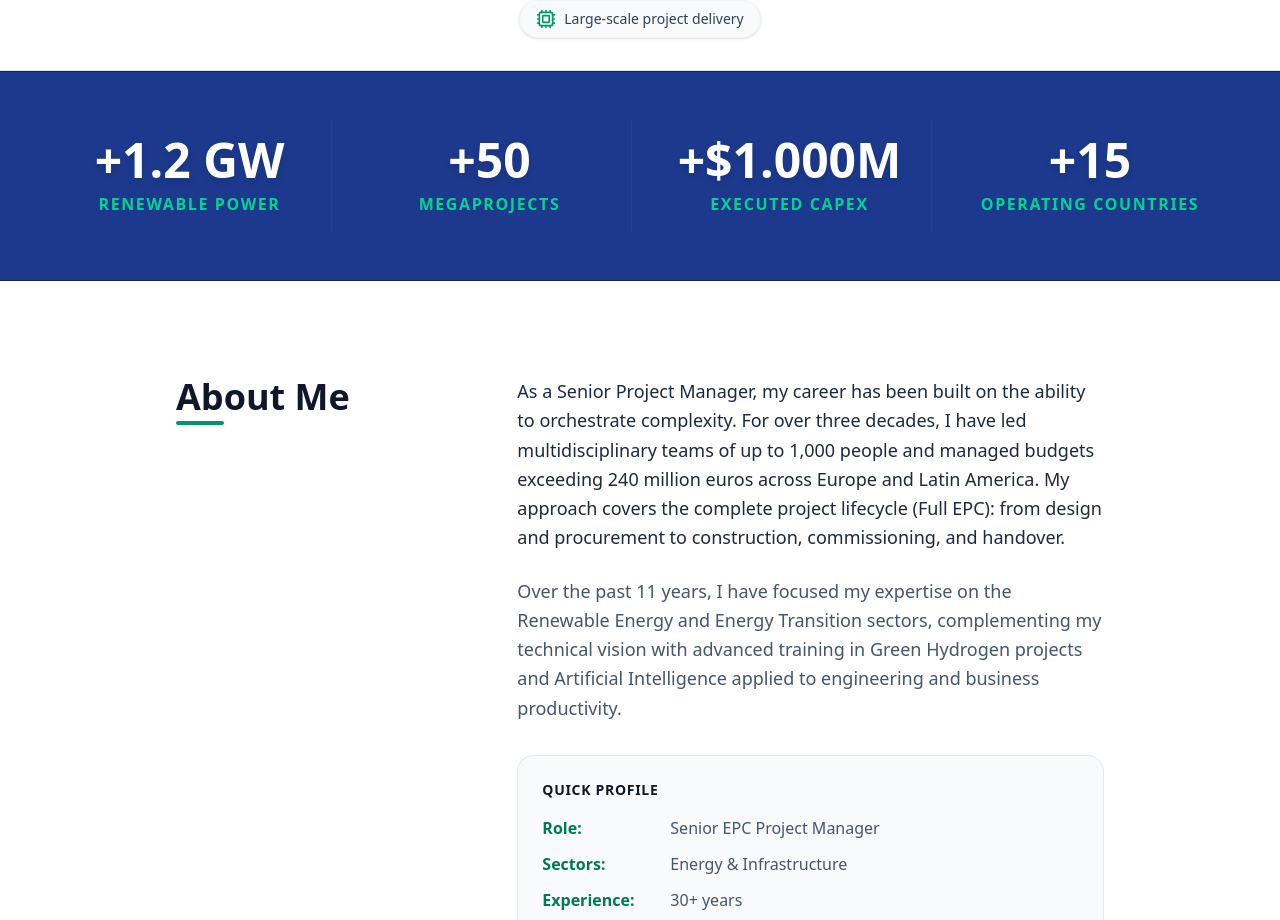
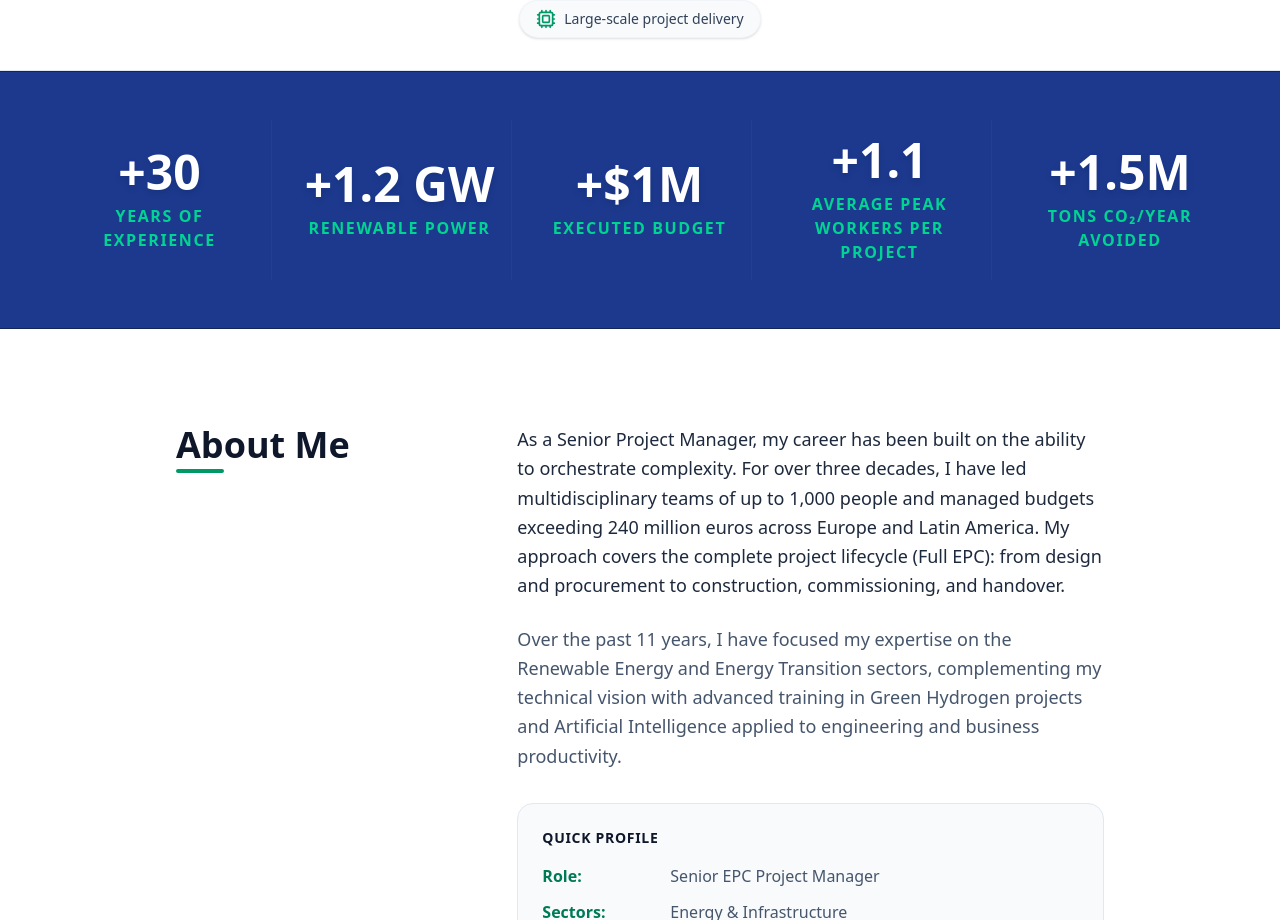
Before and after one commit to anxo68/professional-portfolio-anxo-ferreiros, a Next.js app: page /en in a window 1280 px wide. Shown: the part 1320-2240 px from the top of the page. Built offline with nearby package versions, Linux system fonts and the light colour scheme.

Commit message:
chore(impact): revert Key Impact section to 5 original metrics

```diff
--- a/src/components/ImpactMetrics.tsx
+++ b/src/components/ImpactMetrics.tsx
@@ -5,16 +5,17 @@ export default function ImpactMetrics() {
   const t = useTranslations('Impact');
 
   const metrics = [
+    { value: t('exp'), label: t('expLabel') },
     { value: t('power'), label: t('powerLabel') },
-    { value: t('projects'), label: t('projectsLabel') },
     { value: t('budget'), label: t('budgetLabel') },
-    { value: t('countries'), label: t('countriesLabel') }
+    { value: t('team'), label: t('teamLabel') },
+    { value: t('co2'), label: t('co2Label') }
   ];
 
   return (
     <section className="py-12 bg-blue-900 dark:bg-slate-950 border-y border-blue-950 dark:border-slate-900 transition-colors duration-300">
       <div className="container mx-auto px-6 md:px-12 max-w-7xl">
-        <div className="grid grid-cols-2 lg:grid-cols-4 gap-8 lg:gap-4 divide-x-0 md:divide-x divide-blue-800 dark:divide-slate-800 text-center">
+        <div className="grid grid-cols-2 lg:grid-cols-5 gap-8 lg:gap-4 divide-x-0 md:divide-x divide-blue-800 dark:divide-slate-800 text-center">
           {metrics.map((metric, index) => (
             <div key={index} className="flex flex-col items-center justify-center p-4">
               <span className="text-4xl md:text-5xl font-extrabold text-white mb-2 drop-shadow-md">
--- a/src/messages/en.json
+++ b/src/messages/en.json
@@ -247,14 +247,16 @@
     "contact": "Contact"
   },
   "Impact": {
+    "exp": "+30",
+    "expLabel": "Years of Experience",
     "power": "+1.2 GW",
     "powerLabel": "Renewable Power",
-    "projects": "+50",
-    "projectsLabel": "Megaprojects",
-    "budget": "+$1.000M",
-    "budgetLabel": "Executed CAPEX",
-    "countries": "+15",
-    "countriesLabel": "Operating Countries"
+    "budget": "+$1,000M",
+    "budgetLabel": "Executed Budget",
+    "team": "+1,100",
+    "teamLabel": "Average Peak Workers per Project",
+    "co2": "+1.5M",
+    "co2Label": "Tons CO₂/year avoided"
   },
   "Clients": {
     "title": "Top-tier companies trusting my management"
--- a/src/messages/es.json
+++ b/src/messages/es.json
@@ -247,14 +247,16 @@
     "contact": "Contacto"
   },
   "Impact": {
+    "exp": "+30",
+    "expLabel": "Años de Experiencia",
     "power": "+1.2 GW",
     "powerLabel": "Potencia Renovable",
-    "projects": "+50",
-    "projectsLabel": "Megaproyectos",
     "budget": "+$1.000M",
-    "budgetLabel": "CAPEX Ejecutado",
-    "countries": "+15",
-    "countriesLabel": "Países de Operación"
+    "budgetLabel": "Presupuesto Ejecutado",
+    "team": "+1.100",
+    "teamLabel": "Operarios-Pico Promedio por Proyecto",
+    "co2": "+1.5M",
+    "co2Label": "Ton. CO₂/año evitadas"
   },
   "Clients": {
     "title": "Empresas de primer nivel que confían en mi gestión"
--- a/src/messages/gl.json
+++ b/src/messages/gl.json
@@ -247,14 +247,16 @@
     "contact": "Contacto"
   },
   "Impact": {
+    "exp": "+30",
+    "expLabel": "Anos de Experiencia",
     "power": "+1.2 GW",
     "powerLabel": "Potencia Renovable",
-    "projects": "+50",
-    "projectsLabel": "Megaproxectos",
     "budget": "+$1.000M",
-    "budgetLabel": "CAPEX Executado",
-    "countries": "+15",
-    "countriesLabel": "Países de Operación"
+    "budgetLabel": "Orzamento Executado",
+    "team": "+1.100",
+    "teamLabel": "Operarios-Pico Promedio por Proxecto",
+    "co2": "+1.5M",
+    "co2Label": "Ton. CO₂/ano evitadas"
   },
   "Clients": {
     "title": "Empresas de primeiro nivel que confían na miña xestión"
```
